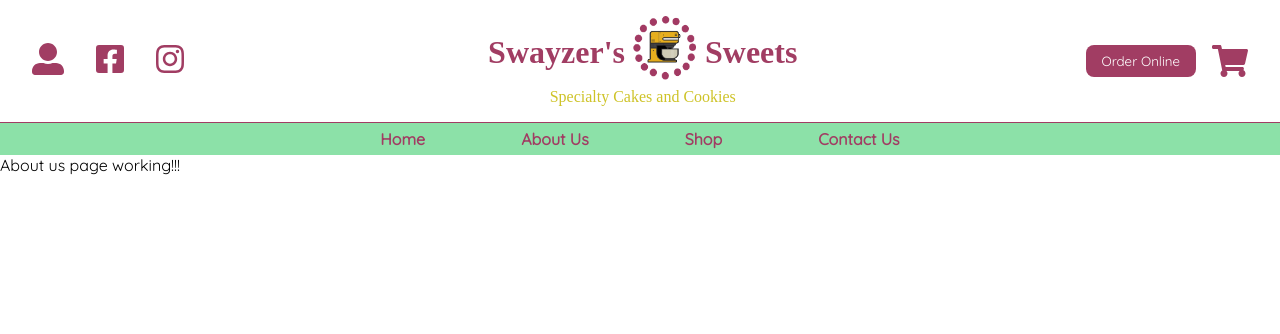
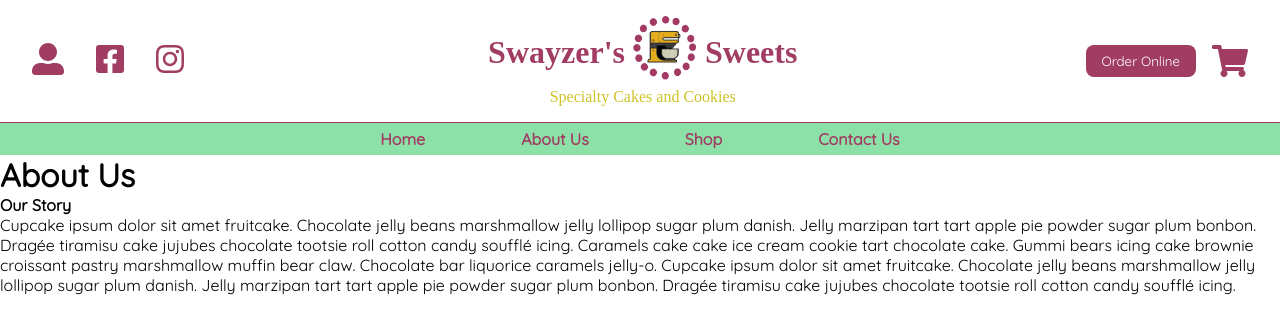
Before and after one commit to godson91/Bakery-Shop, a React (Create React App) app: page /about in a window 1280 px wide. Shown: the top 334 px of the page. Built offline with nearby package versions, Linux system fonts and the light colour scheme; a web font is replaced by a local one.

Commit message:
added tests

```diff
--- a/src/pages/aboutUs/AboutUs.jsx
+++ b/src/pages/aboutUs/AboutUs.jsx
@@ -1,12 +1,27 @@
-import React from 'react'
-import './aboutUs.styles.scss'
+import React from "react";
+import "./aboutUs.styles.scss";
 
 function AboutUS() {
-    return (
-        <div>
-            About us page working!!!
-        </div>
-    )
+  return (
+    <div>
+      <div>
+        <h1>About Us</h1>
+        <h4>Our Story</h4>
+        <p>
+          Cupcake ipsum dolor sit amet fruitcake. Chocolate jelly beans
+          marshmallow jelly lollipop sugar plum danish. Jelly marzipan tart tart
+          apple pie powder sugar plum bonbon. Dragée tiramisu cake jujubes
+          chocolate tootsie roll cotton candy soufflé icing. Caramels cake cake
+          ice cream cookie tart chocolate cake. Gummi bears icing cake brownie
+          croissant pastry marshmallow muffin bear claw. Chocolate bar liquorice
+          caramels jelly-o. Cupcake ipsum dolor sit amet fruitcake. Chocolate
+          jelly beans marshmallow jelly lollipop sugar plum danish. Jelly
+          marzipan tart tart apple pie powder sugar plum bonbon. Dragée tiramisu
+          cake jujubes chocolate tootsie roll cotton candy soufflé icing.
+        </p>
+      </div>
+    </div>
+  );
 }
 
-export default AboutUS
+export default AboutUS;
--- a/src/pages/homepage/homepage.component.jsx
+++ b/src/pages/homepage/homepage.component.jsx
@@ -2,6 +2,7 @@ import React from 'react';
 import Hero from './../../components/LandingPageHero/LandingPageHero';
 import Directory from '../../components/directory/directory.component';
 import SectionTwo from '../../components/sectionTwo/SectionTwo'
+import AboutUs from '../../pages/aboutUs/AboutUs'
 import './homepage.styles.scss';
 
 const HomePage = () => {
@@ -10,6 +11,7 @@ const HomePage = () => {
       <Hero />
       <SectionTwo/>
       <Directory />
+      <AboutUs/>
     </div>
   );
 };
```
Also changed, not shown: 2 other files (tests, documents, lock files or other folders).
